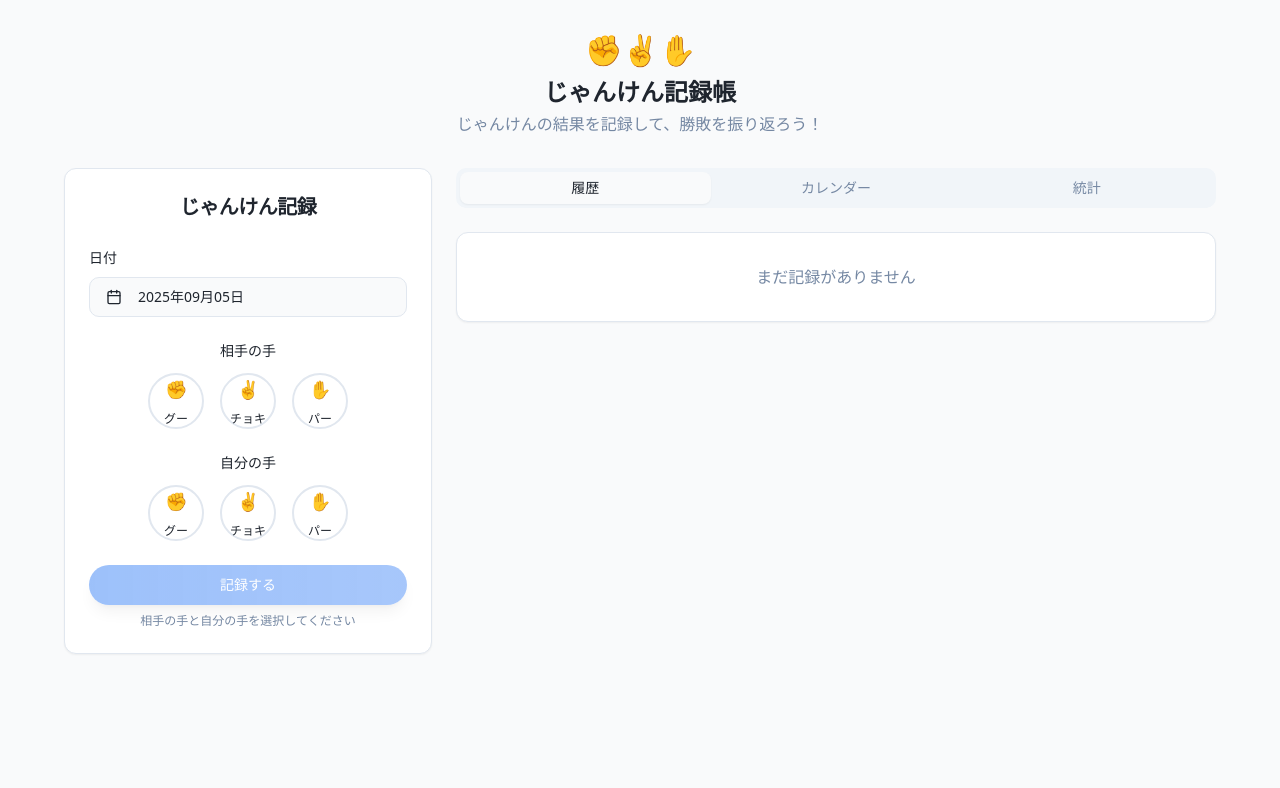
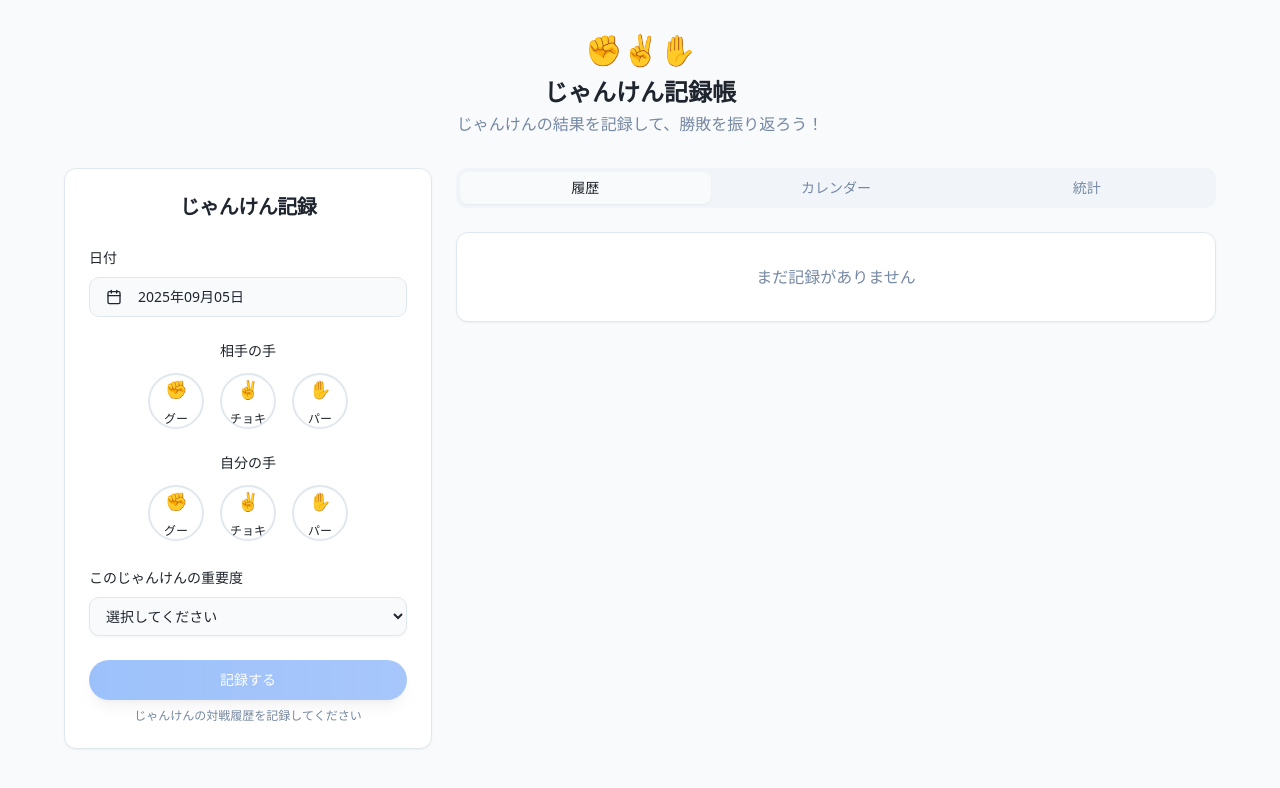
Before and after one commit to git-middle/janken-record, a React (Vite) app: page / in a window 1280 px wide. Shown: the top 788 px of the page. Built offline with nearby package versions, Linux system fonts and the light colour scheme.

Commit message:
importance mark add

```diff
--- a/src/components/JankenForm.tsx
+++ b/src/components/JankenForm.tsx
@@ -21,6 +21,7 @@ export function JankenForm({ onRecordSaved }: JankenFormProps) {
   const [opponentHand, setOpponentHand] = useState<Hand | null>(null)
   const [myHand, setMyHand] = useState<Hand | null>(null)
   const [isSubmitting, setIsSubmitting] = useState(false)
+  const [importance, setImportance] = useState<"低" | "中" | "高" | "">("")
 
   const canSubmit = opponentHand && myHand && !isSubmitting
 
@@ -34,7 +35,8 @@ export function JankenForm({ onRecordSaved }: JankenFormProps) {
         date: formatDate(date),
         opponentHand,
         myHand,
-        result
+        result,
+        importance: importance as "低" | "中" | "高"
       })
 
       onRecordSaved(record)
@@ -107,6 +109,21 @@ export function JankenForm({ onRecordSaved }: JankenFormProps) {
           />
         </div>
 
+        {/* Importance Selector */}
+        <div className="space-y-2">
+        <label className="text-sm font-medium text-foreground">このじゃんけんの重要度</label>
+        <select
+          value={importance}
+          onChange={(e) => setImportance(e.target.value as "低" | "中" | "高")}
+          className="w-full rounded-md border border-input bg-background px-3 py-2 text-sm shadow-sm focus:outline-none focus:ring-2 focus:ring-ring"
+          required>
+        <option value="">選択してください</option>
+        <option value="低">低</option>
+        <option value="中">中</option>
+        <option value="高">高</option>
+        </select>
+        </div>
+
         {/* Submit Button */}
         <div className="space-y-2">
           <GameButton
@@ -121,7 +138,7 @@ export function JankenForm({ onRecordSaved }: JankenFormProps) {
 
           {!opponentHand || !myHand ? (
             <p className="text-xs text-muted-foreground text-center">
-              相手の手と自分の手を選択してください
+              じゃんけんの対戦履歴を記録してください
             </p>
           ) : null}
         </div>
--- a/src/components/RecordsList.tsx
+++ b/src/components/RecordsList.tsx
@@ -58,7 +58,13 @@ export function RecordsList({ records }: RecordsListProps) {
                     {getHandEmoji(record.myHand)}
                   </span>
                 </div>
-              </div>
+
+                {record.importance && (
+                  <span className="text-sm text-muted-foreground">
+                  {record.importance}
+                  </span>
+                )}
+                </div>
 
               <div className="flex items-center gap-2">
                 <span
--- a/src/types/janken.ts
+++ b/src/types/janken.ts
@@ -1,5 +1,6 @@
 export type Hand = "グー" | "チョキ" | "パー"
 export type Result = "勝ち" | "負け" | "あいこ"
+export type Importance = "低" | "中" | "高"
 
 export interface JankenRecord {
   id: string
@@ -7,6 +8,7 @@ export interface JankenRecord {
   opponentHand: Hand
   myHand: Hand
   result: Result
+  importance: Importance
   createdAt: Date
 }
 
```
